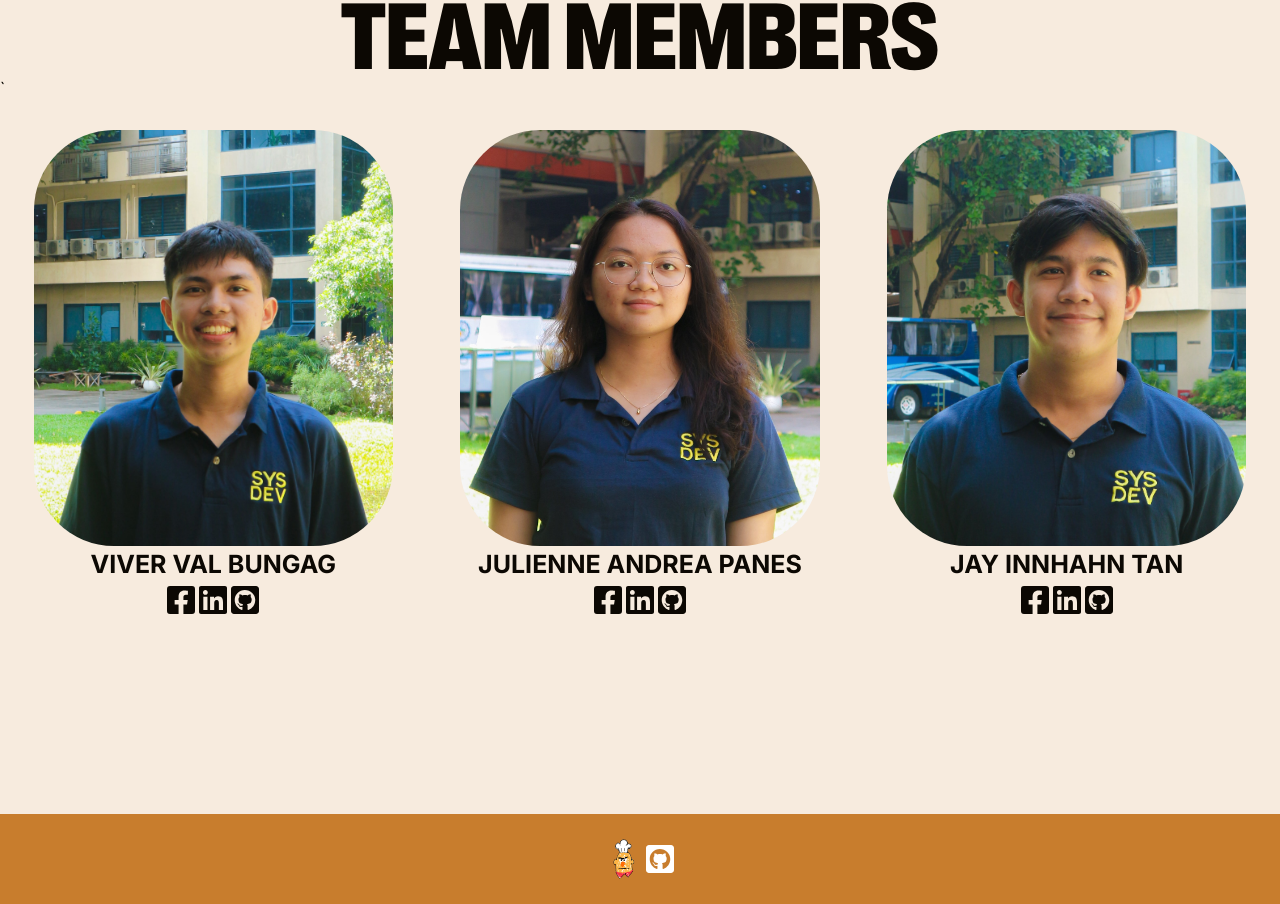
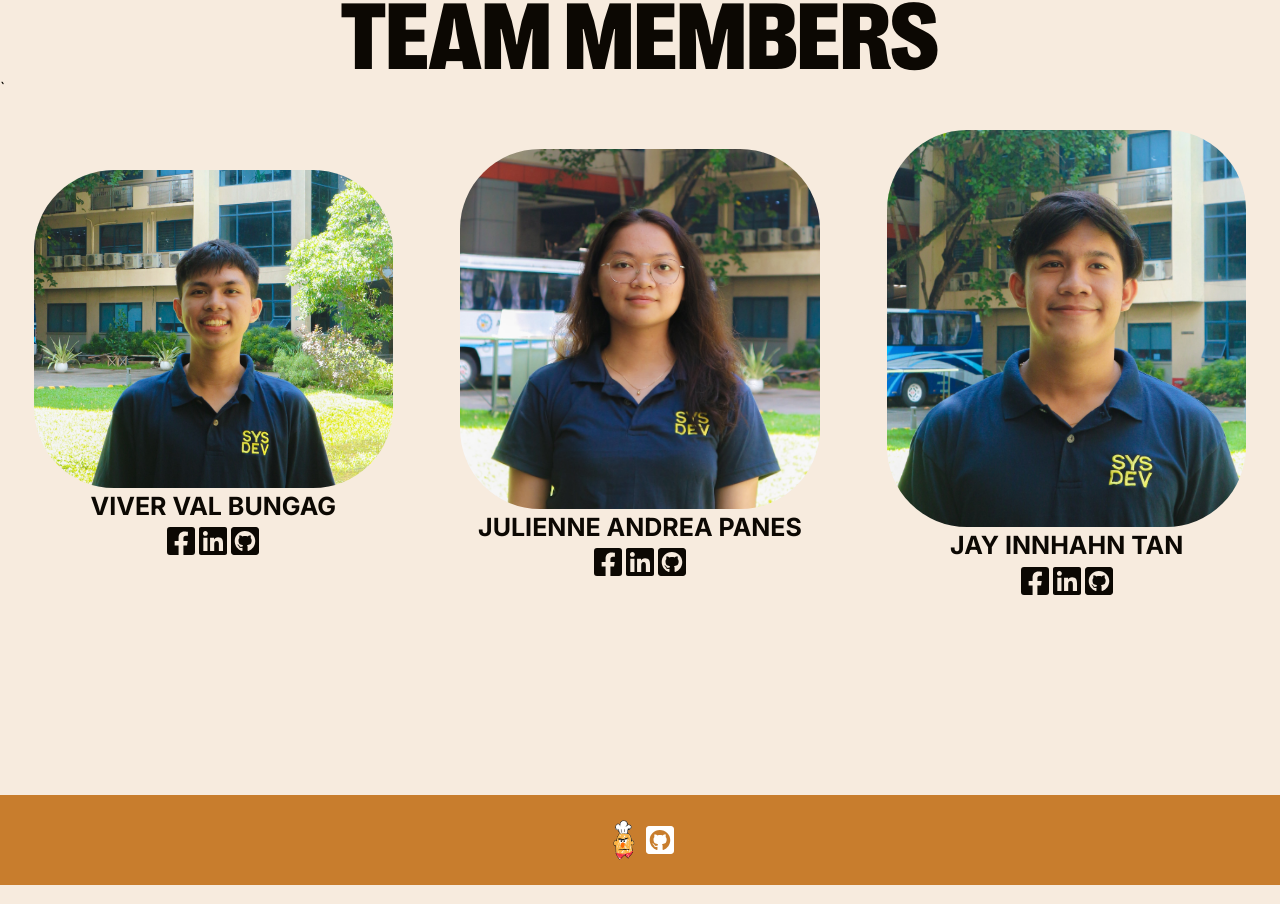
Before and after one commit to iyabc/chef-gru-frontend, a Next.js app: page / in a window 1280 px wide. Shown: the part 4618-5522 px from the top of the page. Built offline with nearby package versions, Linux system fonts and the light colour scheme.

Commit message:
feat: changed h value to max-h in developerCard

```diff
--- a/src/components/ui/DeveloperCard.tsx
+++ b/src/components/ui/DeveloperCard.tsx
@@ -54,7 +54,7 @@ const DeveloperCard = ({ developer }: { developer: DeveloperType }) => {
   ];
   return (
     <div className="mb-10 w-full py-[1.88rem] px-[2.11rem] text-center flex flex-col justify-center items-center">
-      <div className="flex overflow-y-hidden select-none relative h-[26rem] max-w-[26rem] rounded-[5rem]">
+      <div className="flex overflow-y-hidden select-none relative max-h-[26rem] max-w-[26rem] rounded-[5rem]">
         <Image
           src={developer.imageSrc}
           alt={developer.lastName}
```
